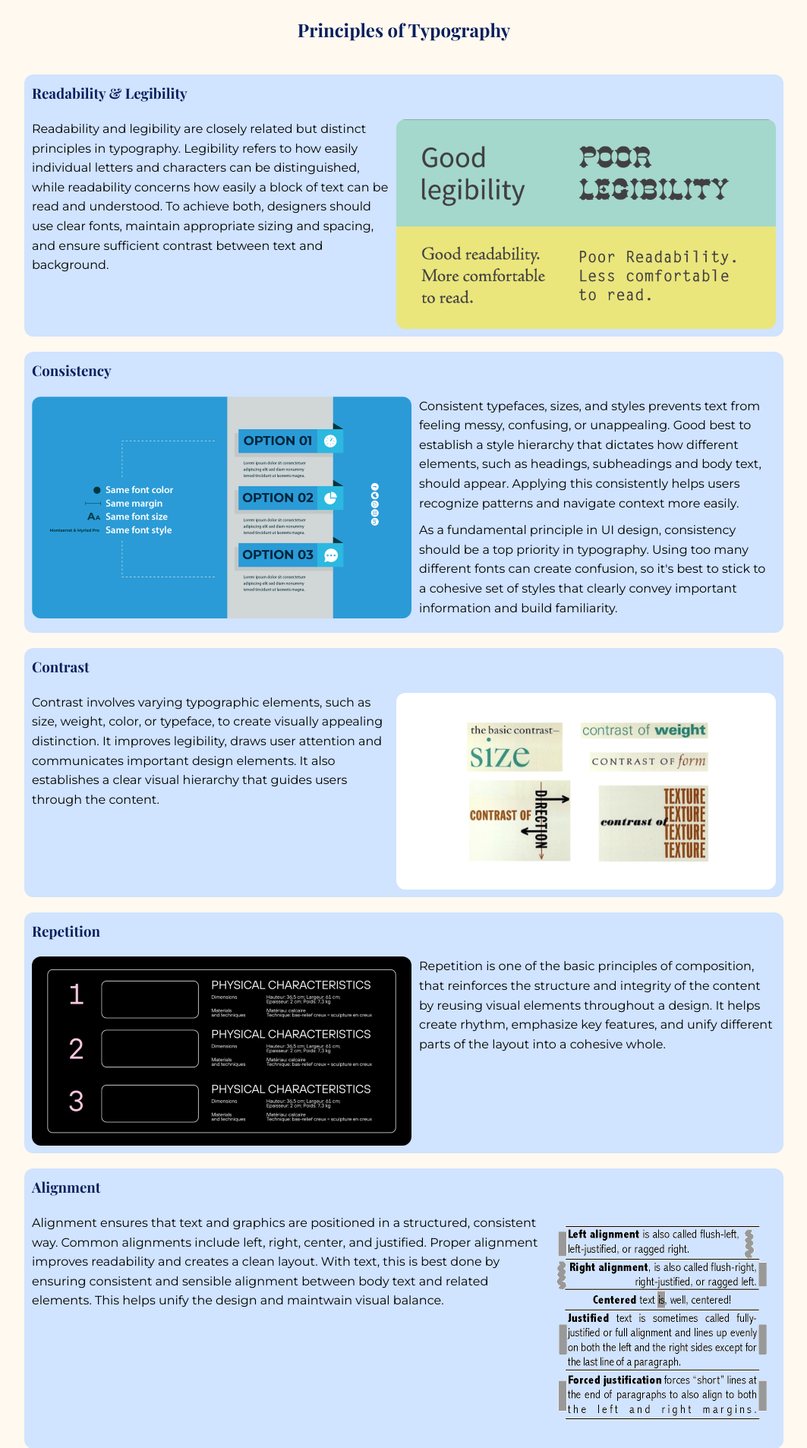
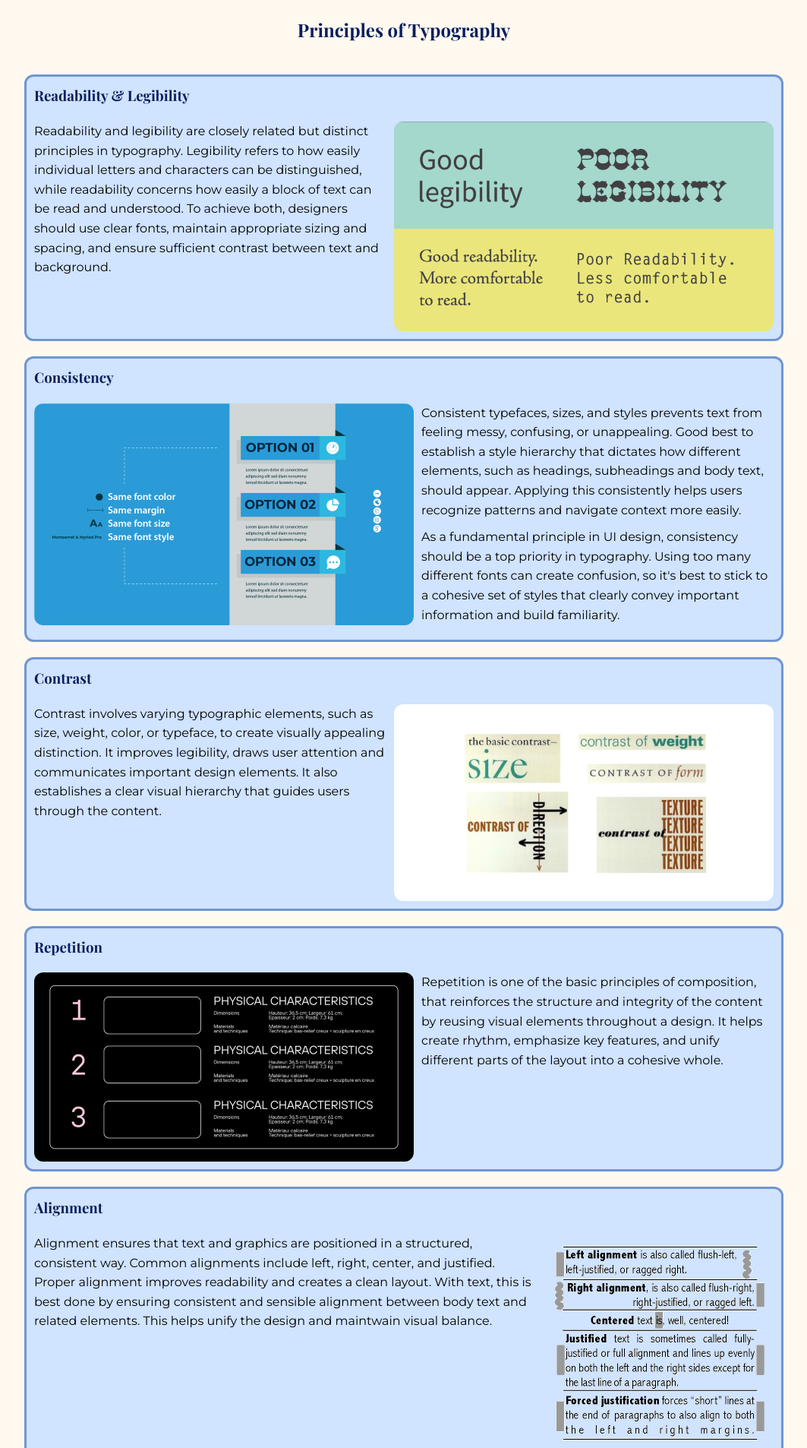
Before and after one commit to kelly2377/web-mobile2-typography, a PHP site: page /principles.php in a window 1280 px wide. Shown: the part 178-2084 px from the top of the page at 76% size, without its empty margins (108-1171 px from the left). Run offline with PHP 8.4, Linux system fonts and the light colour scheme; some web fonts are replaced.

Commit message:
Add border to sections

```diff
--- a/assets/css/styles.css
+++ b/assets/css/styles.css
@@ -201,6 +201,8 @@ main > div > section {
 
     background-color: var(--sky);
     border-radius: 12px;
+    border-color: var(--universe);
+    border-style: solid;
 }
 
 main > div > section.large {
```
